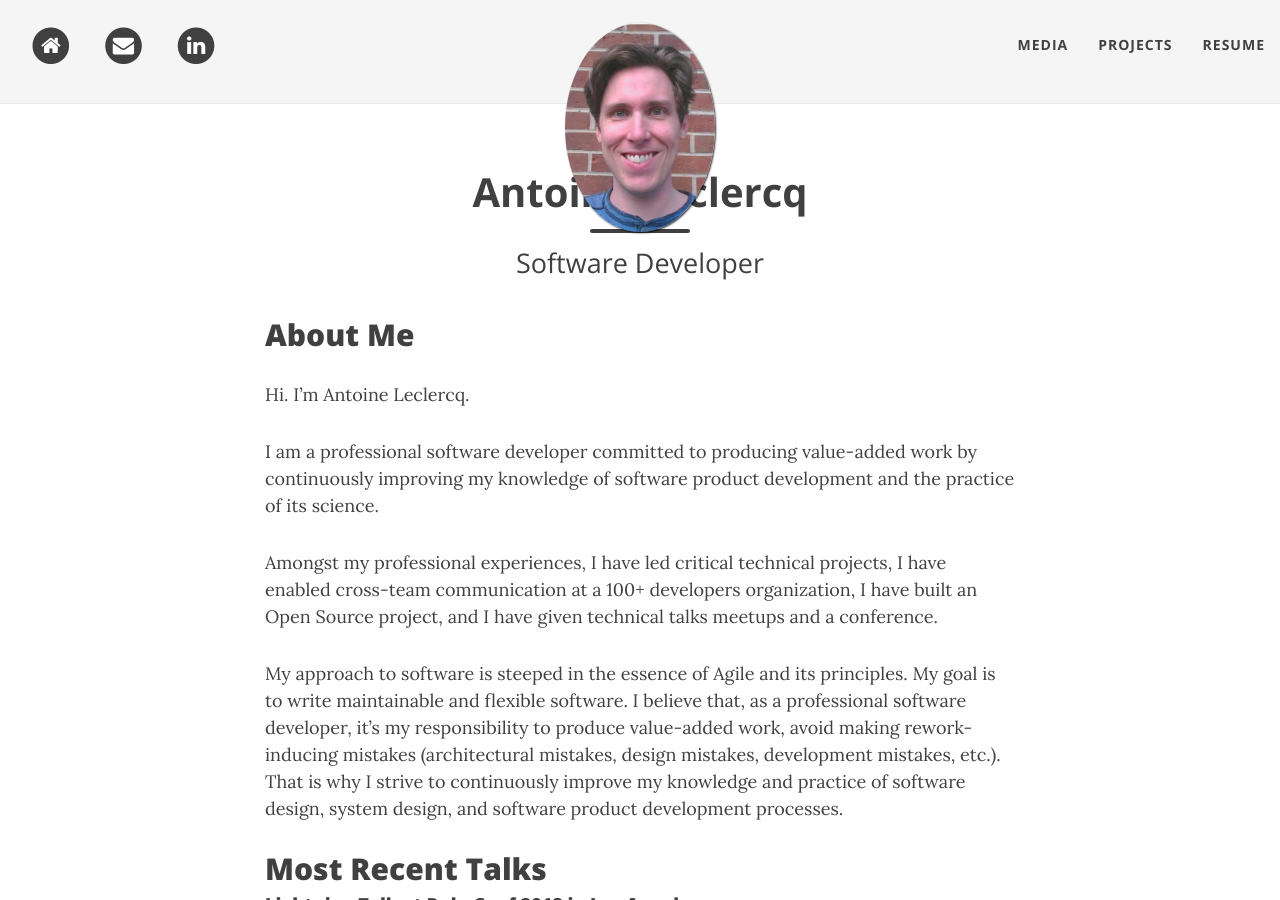
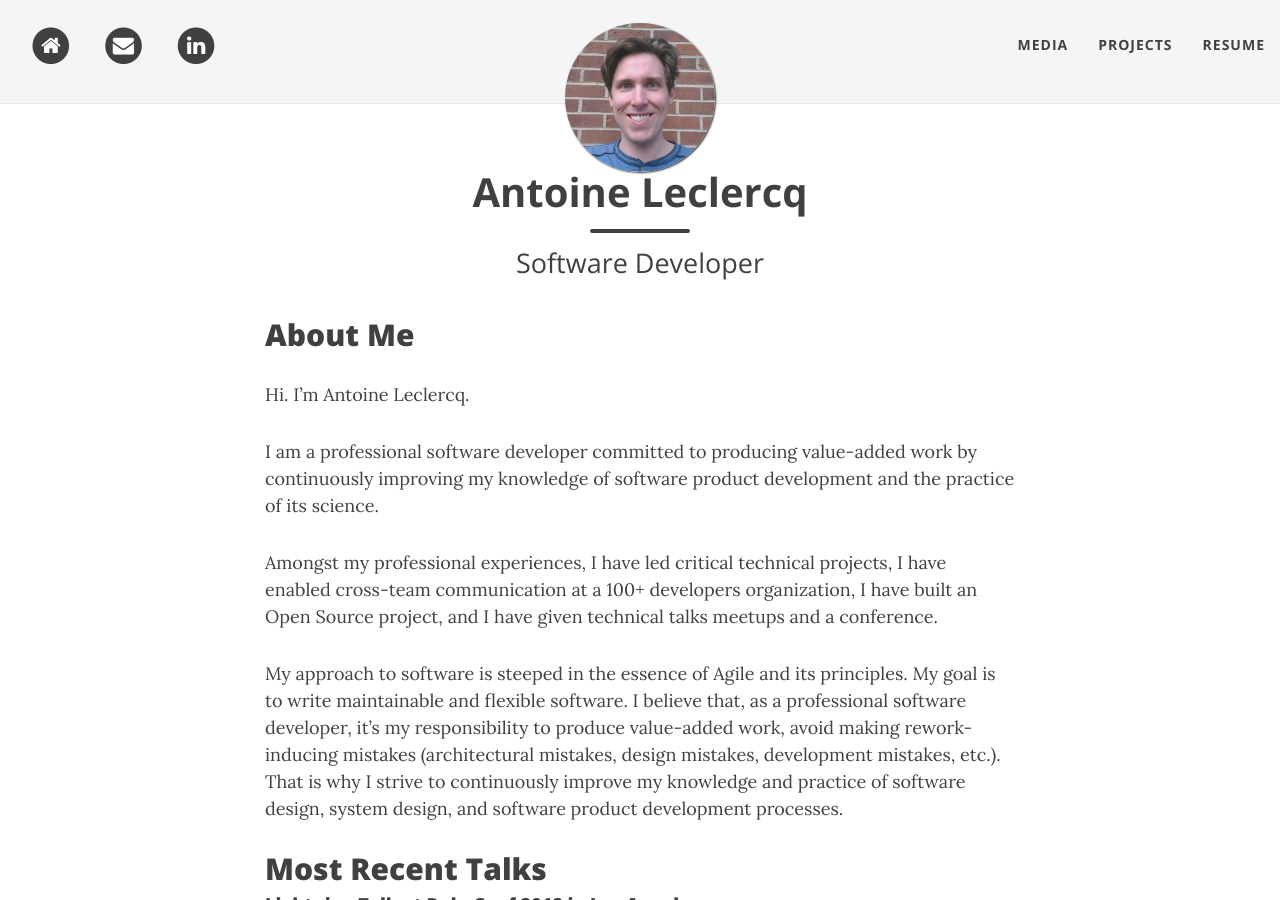
Before and after one commit to petertdelia/petertdelia.github.io, a Jekyll site: the page built from index.md, in a window 1280 px wide and 900 px high. Built offline with Jekyll 4.4.1, drawn with Linux system fonts in a browser that asks for light colours; nearby versions of some CDN libraries.

Commit message:
changed pic

```diff
--- a/_config.yml
+++ b/_config.yml
@@ -29,7 +29,7 @@ navbar-links:
 
 # Image to show in the navigation bar - image must be a square (width = height)
 # Remove this parameter if you don't want an image in the navbar
-avatar: "/img/peter.jpeg"
+avatar: "/img/peter.jpg"
 
 # If you want to have an image logo in the top-left corner instead of the title text,
 # then specify the following parameter
```
Also changed, not shown: img/peter.jpeg (deleted), img/peter.jpg (added).
